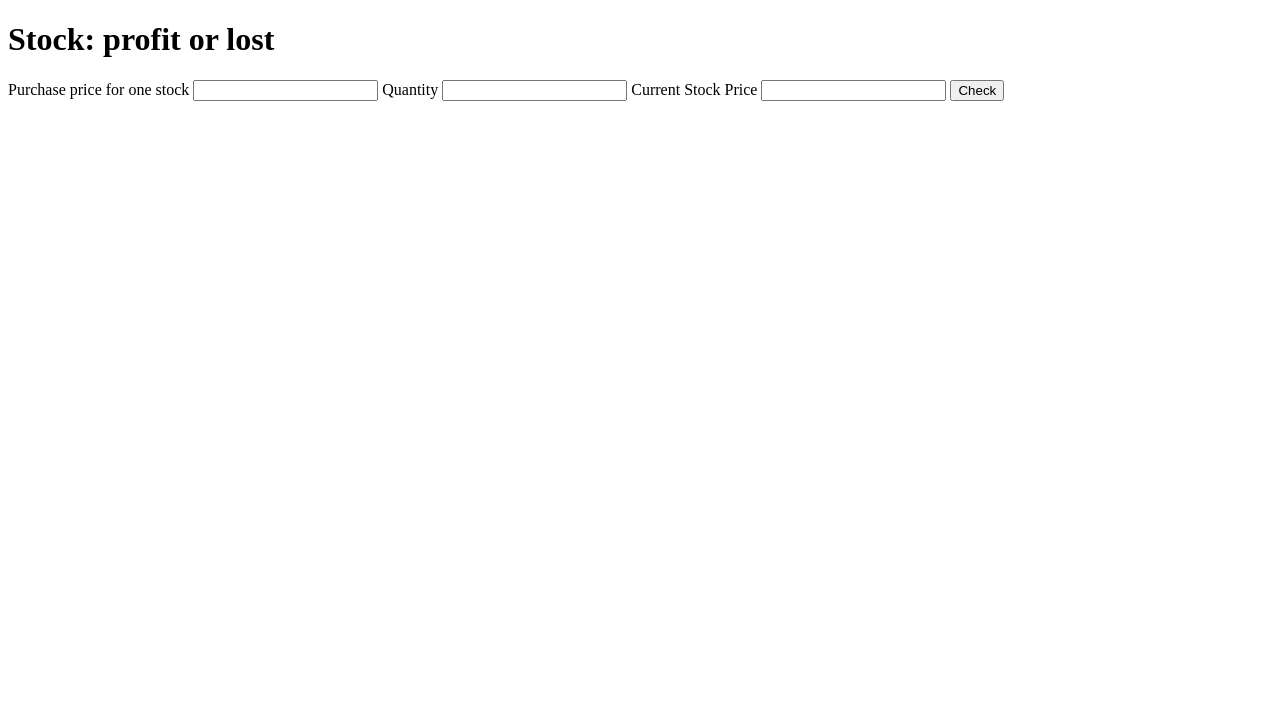
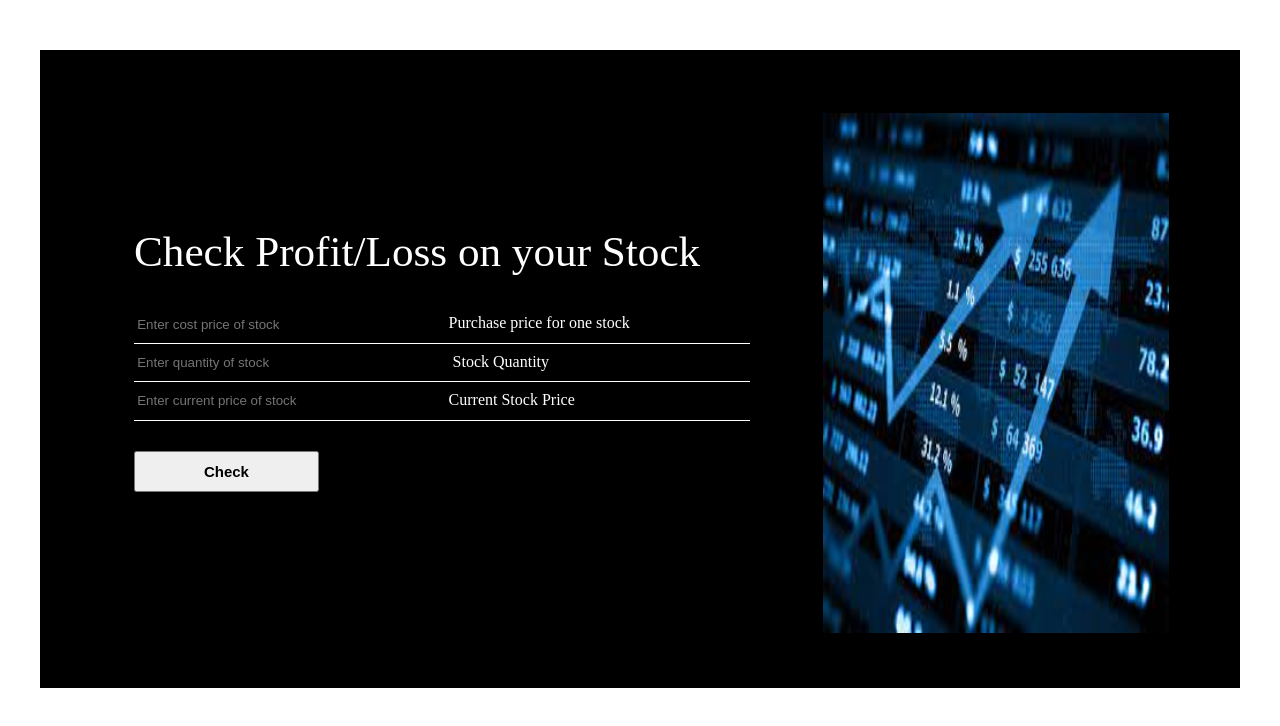
Before and after one commit to Vishruta-Patil/Stock-Profit-or-Loss, a plain HTML site: page index.html in a window 1280 px wide. Drawn offline with Linux system fonts and the light colour scheme.

Commit message:
imlementaion + styled page using CSS

```diff
--- a/app.js
+++ b/app.js
@@ -3,6 +3,7 @@ const quantity = document.querySelector(".quantity");
 const currentPrice = document.querySelector(".current-price");
 const checkBtn = document.querySelector(".check-btn");
 const resultMsg = document.querySelector(".result-msg");
+const imgContent = document.querySelector(".img-content");
 
 function stockPredictor() {
     var costPrice = purchasePrice.value * quantity.value;
@@ -11,14 +12,15 @@ function stockPredictor() {
     if (sellingPrice > costPrice ) {
         var ProfitInAbsolute = sellingPrice - costPrice;
         var profitInPercentage = (ProfitInAbsolute/costPrice) * 100;
-        resultMsg.innerText = "You gained " + profitInPercentage.toFixed(2) +" %. Your total profit is " + ProfitInAbsolute;
-
+        resultMsg.classList.remove("hide");
+        resultMsg.innerText = "You gained " + profitInPercentage.toFixed(2) +" %. Your total profit is ₹ " + ProfitInAbsolute;
     }
 
     else {
         var lostInAbsolute = costPrice - sellingPrice;
         var lostInPercentage = (lostInAbsolute/costPrice) * 100;
-        resultMsg.innerText = "You lost ", lostInPercentage.toFixed(2), " %. Your total lost is ", lostInAbsolute;
+        resultMsg.classList.remove("hide");
+        resultMsg.innerText = "You lost " + lostInPercentage.toFixed(2) + " %. Your total lost is ₹ " + lostInAbsolute;
     }
 }
 
--- a/index.html
+++ b/index.html
@@ -8,23 +8,41 @@
     <link rel="stylesheet" href="style.css">
 </head>
 <body>
-    <h1>Stock: profit or lost</h1>
+    <div class="main-container">
+    <div class="container">
+        <div class="box-container">
+            <div class="content-container">
+                <h1>Check Profit/Loss on your Stock</h1>
 
-    <label for="purchase-price">Purchase price for one stock </label>
-    <input type="number" class="purchase-price">
+                <label>
+                    <input type="number" class="purchase-price" placeholder="Enter cost price of stock">Purchase price for one stock
+                </label>
 
-    <label for="quantity">Quantity</label>
-    <input type="number" class="quantity">
+                <label>
+                    <input type="number" class="quantity" placeholder="Enter quantity of stock"> Stock Quantity
+                </label>
 
-    <label for="Current-price">Current Stock Price</label>
-    <input type="number" class="current-price">
+                <label>
+                    <input type="number" class="current-price" placeholder="Enter current price of stock">Current Stock Price
+                </label>
 
-    <button type="submit" class="check-btn">Check</button>
+                <button type="submit" class="check-btn">Check</button>
 
-    <div class="result-msg"></div>
+                <div class="result-msg hide">
+
+                </div>
+            </div>
+            <div class="img-content">
+                <img src="img2.jfif" alt="">
+                <img class="hide" src="stonks-rise.gif">
+                <img class="hide" src="not-stonks.gif">
+
+            </div>
+        </div>
+    </div>
 
 
-
+</div>
     <script src="app.js"></script>
 </body>
 </html>
--- a/style.css
+++ b/style.css
@@ -0,0 +1,96 @@
+body{
+   box-sizing: border-box;
+   margin: 0;
+   padding: 0;
+   overscroll-behavior: none;
+}
+
+.main-container {
+    margin:40px;
+}
+
+h1 {
+    text-align: left;
+    font-size: 2.7rem;
+    font-weight: 100;
+}
+
+.box-container {
+    display: flex;
+    background-color: black;
+    color:white;
+    align-items: center;
+    justify-self: center;
+    margin:auto;
+    padding: 30px
+}
+
+.container {
+    margin:auto;
+    display: block;
+    max-width: 1200px;
+    margin-top: 50px;
+}
+
+.content-container {
+    width:60%;
+    display: flex;
+    flex-direction: column;
+    padding:2rem;
+    padding-bottom: 5rem;
+    padding-left: 4rem;
+}
+
+
+ label {
+    border-bottom: 1px solid white;
+}
+
+ input {
+    margin: 0.5rem 0rem;
+    width: 50%;
+    border: none;
+    background-color: transparent;
+    padding: 0.2rem;
+    color: whitesmoke;
+}
+
+button {
+    padding: 10px 20px;
+    width:30%;
+    font-weight: bolder;
+    font-size: 15px;
+    margin-top:30px;
+}
+
+.img-content {
+    background-color: black;
+    border: 1px solid black;
+    width:40%;
+    height: 72vh;
+}
+
+img {
+    width: 27vw;
+    height: 65vh;
+    padding: 2rem 2.5rem;
+    margin: auto;
+}
+
+.result-msg {
+    background-color: rgb(255, 255,255,0.2);
+    padding: 20px 25px;
+    margin-top: 30px;
+    color:whitesmoke;
+    font-size: 20px;
+    font-weight: bolder;
+    width:60%;
+}
+
+.hide {
+    display:none;
+}
+
+.display {
+    display: block;
+}
```
Also changed, not shown: img2.jfif (added), 2 other files.
